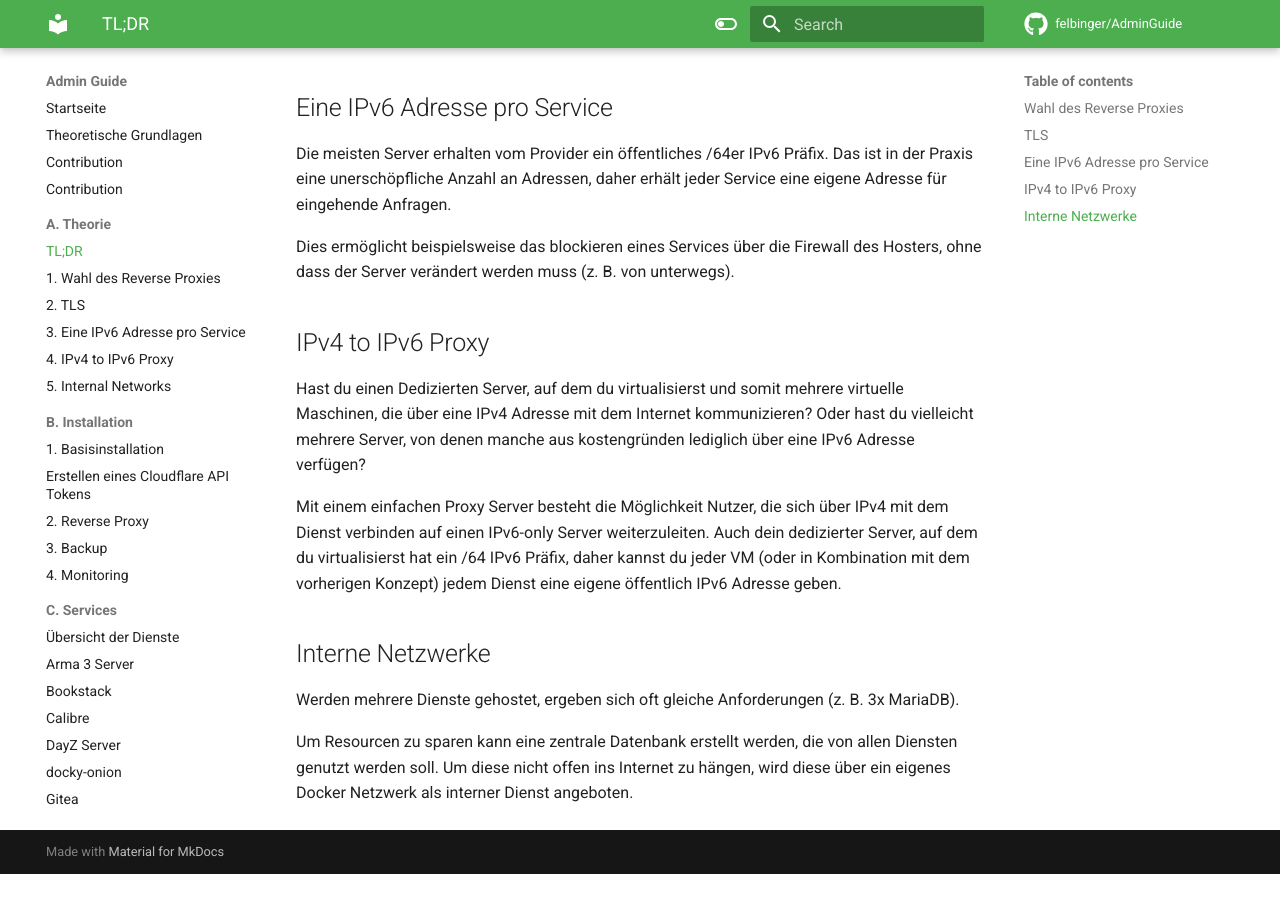
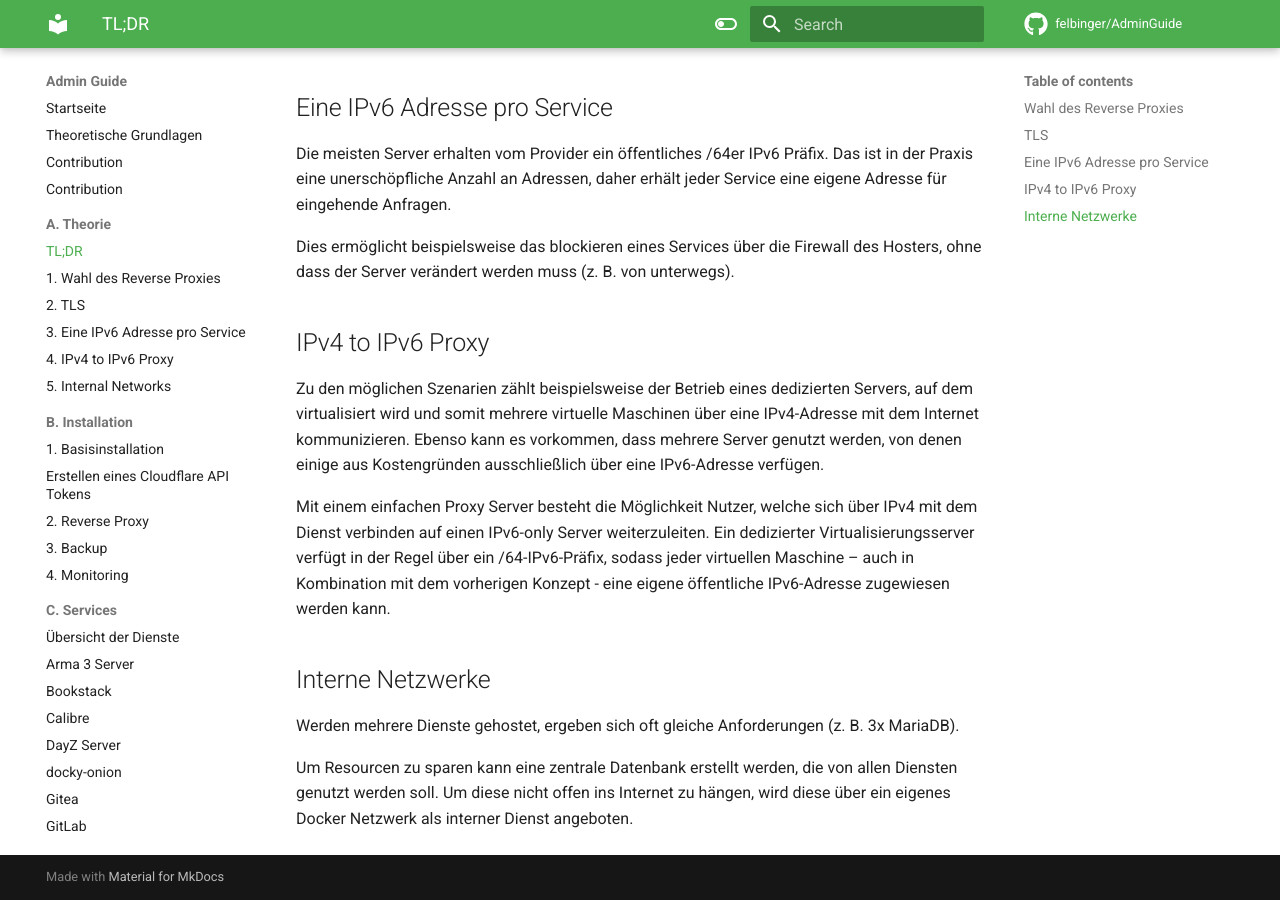
Before and after one commit to felbinger/AdminGuide, an MkDocs documentation site: the page built from docs/A._Theorie/index.md, in a window 1280 px wide and 900 px high, scrolled down 651 px. Built offline with MkDocs 1.6.1 and Material for MkDocs 9.7.7, drawn with Linux system fonts in a browser that asks for light colours; comment, search, counter and statistics services are not loaded; before the commit the page ends 1525 px from its top, so only the background shows below that.

Commit message:
rewrite TL;DR-IPv6 only Server

```diff
--- a/docs/A._Theorie/index.md
+++ b/docs/A._Theorie/index.md
@@ -30,14 +30,16 @@ Firewall des Hosters, ohne dass der Server verändert werden muss
 (z. B. von unterwegs).
 
 ## IPv4 to IPv6 Proxy
-Hast du einen Dedizierten Server, auf dem du virtualisierst und somit mehrere virtuelle
-Maschinen, die über eine IPv4 Adresse mit dem Internet kommunizieren? Oder hast du vielleicht
-mehrere Server, von denen manche aus kostengründen lediglich über eine IPv6 Adresse verfügen?
+Zu den möglichen Szenarien zählt beispielsweise der Betrieb eines dedizierten Servers, auf dem
+virtualisiert wird und somit mehrere virtuelle Maschinen über eine IPv4-Adresse mit dem Internet
+kommunizieren. Ebenso kann es vorkommen, dass mehrere Server genutzt werden, von denen einige aus
+Kostengründen ausschließlich über eine IPv6-Adresse verfügen.
 
-Mit einem einfachen Proxy Server besteht die Möglichkeit Nutzer, die sich über IPv4 mit dem Dienst
-verbinden auf einen IPv6-only Server weiterzuleiten. Auch dein dedizierter Server, auf dem du
-virtualisierst hat ein /64 IPv6 Präfix, daher kannst du jeder VM (oder in Kombination mit dem
-vorherigen Konzept) jedem Dienst eine eigene öffentlich IPv6 Adresse geben.
+Mit einem einfachen Proxy Server besteht die Möglichkeit Nutzer, welche sich über IPv4 mit dem
+Dienst verbinden auf einen IPv6-only Server weiterzuleiten. Ein dedizierter Virtualisierungsserver
+verfügt in der Regel über ein /64-IPv6-Präfix, sodass jeder virtuellen Maschine – auch in
+Kombination mit dem vorherigen Konzept - eine eigene öffentliche IPv6-Adresse zugewiesen werden kann.
+
 
 ## Interne Netzwerke
 Werden mehrere Dienste gehostet, ergeben sich oft gleiche Anforderungen (z. B. 3x MariaDB).
```
